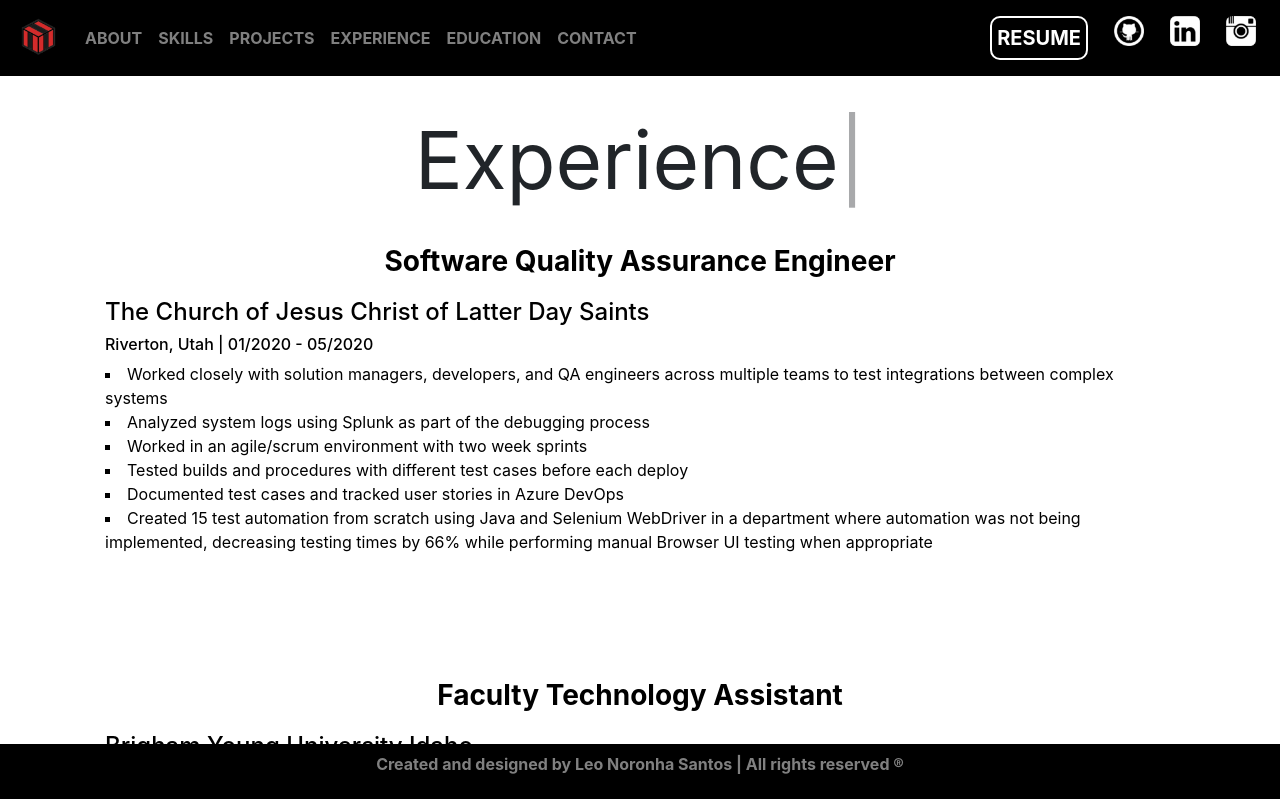
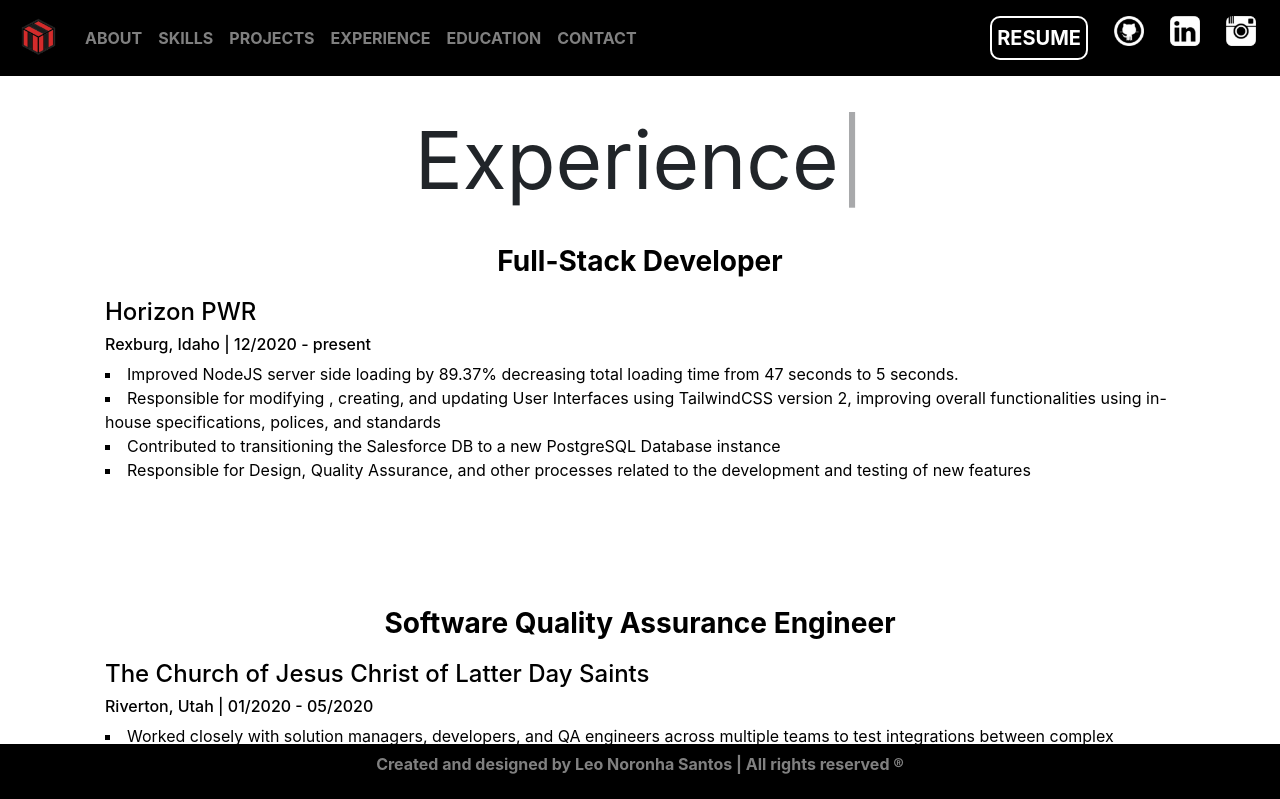
Before and after one commit to leonoronhas/portfolio, a React (Create React App) app: page /experience in a window 1280 px wide. Shown: the top 799 px of the page. Built offline with nearby package versions, Linux system fonts and the light colour scheme.

Commit message:
Added new skills and experience

```diff
--- a/src/screens/Experience.js
+++ b/src/screens/Experience.js
@@ -8,11 +8,36 @@
   return (
     <div className="container">
       <div className="title">
-        <Typist avgTypingDelay={150}>
-          Experience
-        </Typist>
+        <Typist avgTypingDelay={150}>Experience</Typist>
       </div>
       <div className="experienceorganizer">
+        <div className="intro-landing animated fadeInUp delay-1s">
+          <div className="content">
+            <div className="experience">
+              <p className="titles">
+                <strong>Full-Stack Developer</strong>
+              </p>
+              <h4>Horizon PWR</h4>
+              <h6>Rexburg, Idaho | 12/2020 - present</h6>
+              <li>
+                Improved NodeJS server side loading by 89.37% decreasing total loading time from
+                47 seconds to 5 seconds.
+              </li>
+              <li>
+                Responsible for modifying , creating, and updating User Interfaces using TailwindCSS version 2, improving overall
+                functionalities using in-house specifications, polices, and standards
+              </li>
+              <li>
+                Contributed to transitioning the Salesforce DB to a new
+                PostgreSQL Database instance
+              </li>
+              <li>
+                Responsible for Design, Quality Assurance, and other processes
+                related to the development and testing of new features
+              </li>
+            </div>
+          </div>
+        </div>
         <div className="intro-landing animated fadeInUp delay-1s">
           <div className="content">
             <div className="experience">
@@ -56,7 +81,7 @@
                 <strong>Faculty Technology Assistant</strong>
               </p>
               <h4>Brigham Young University Idaho</h4>
-              <h6>Rexburg, Idaho | 02/2019 - Present</h6>
+              <h6>Rexburg, Idaho | 02/2019 - 12/2020</h6>
               <li> Train all faculty with current and new technologies</li>
               <li>
                 Provide tutorials to make sure all the software required is
--- a/src/screens/Skills.js
+++ b/src/screens/Skills.js
@@ -40,8 +40,11 @@
               <li>Firebase</li>
               <li>MERN stack</li>
               <li>MongoDB</li>
+              <li>PostgreSQL</li>
               <li>mongoose</li>
               <li>axios</li>
+              <li>Tailwind CSS</li>
+              <li>Bootstrap CSS</li>
               <li>Express.js</li>
               <li>Node.js</li>
               <li>Heroku</li>
```
